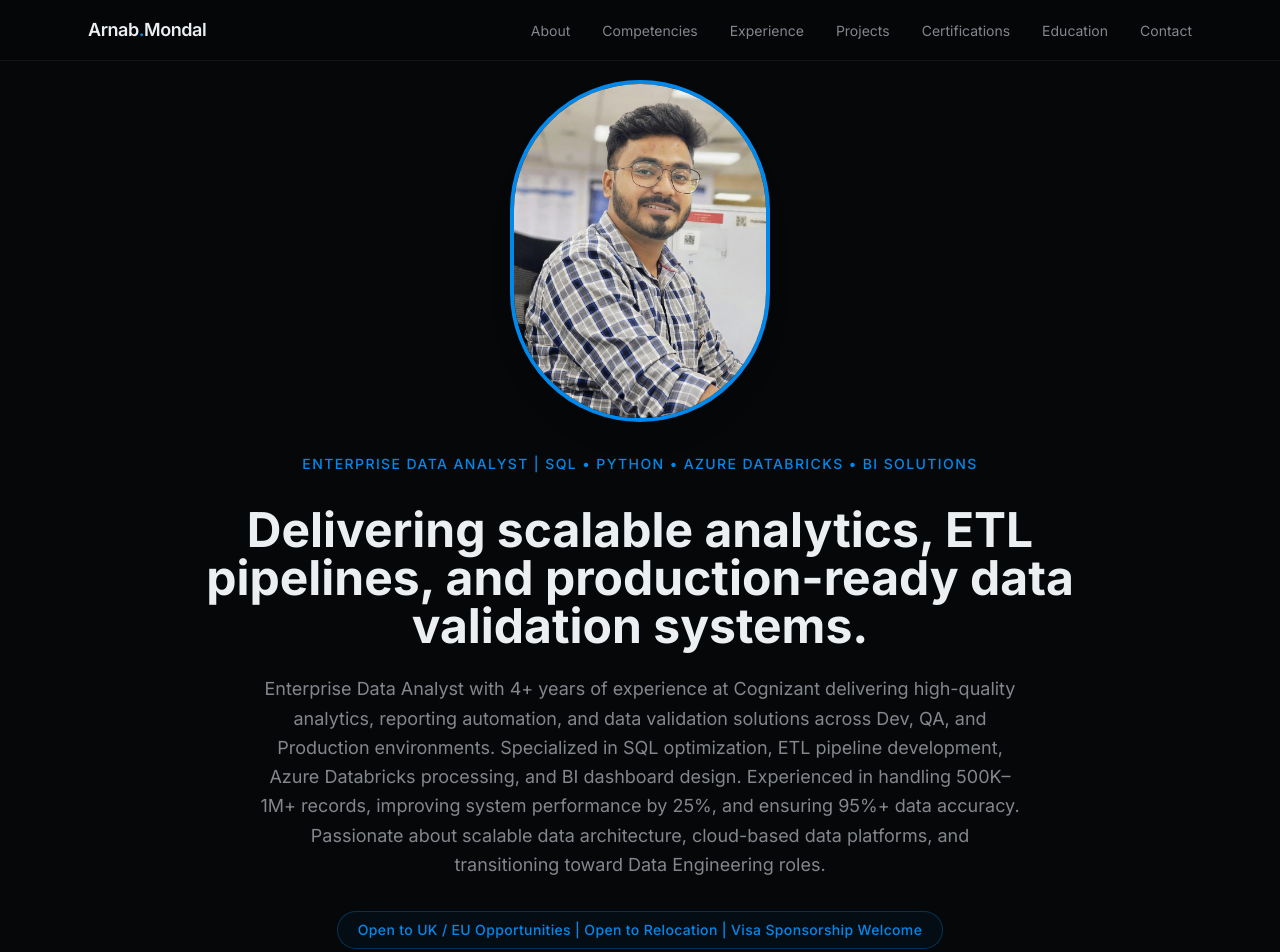
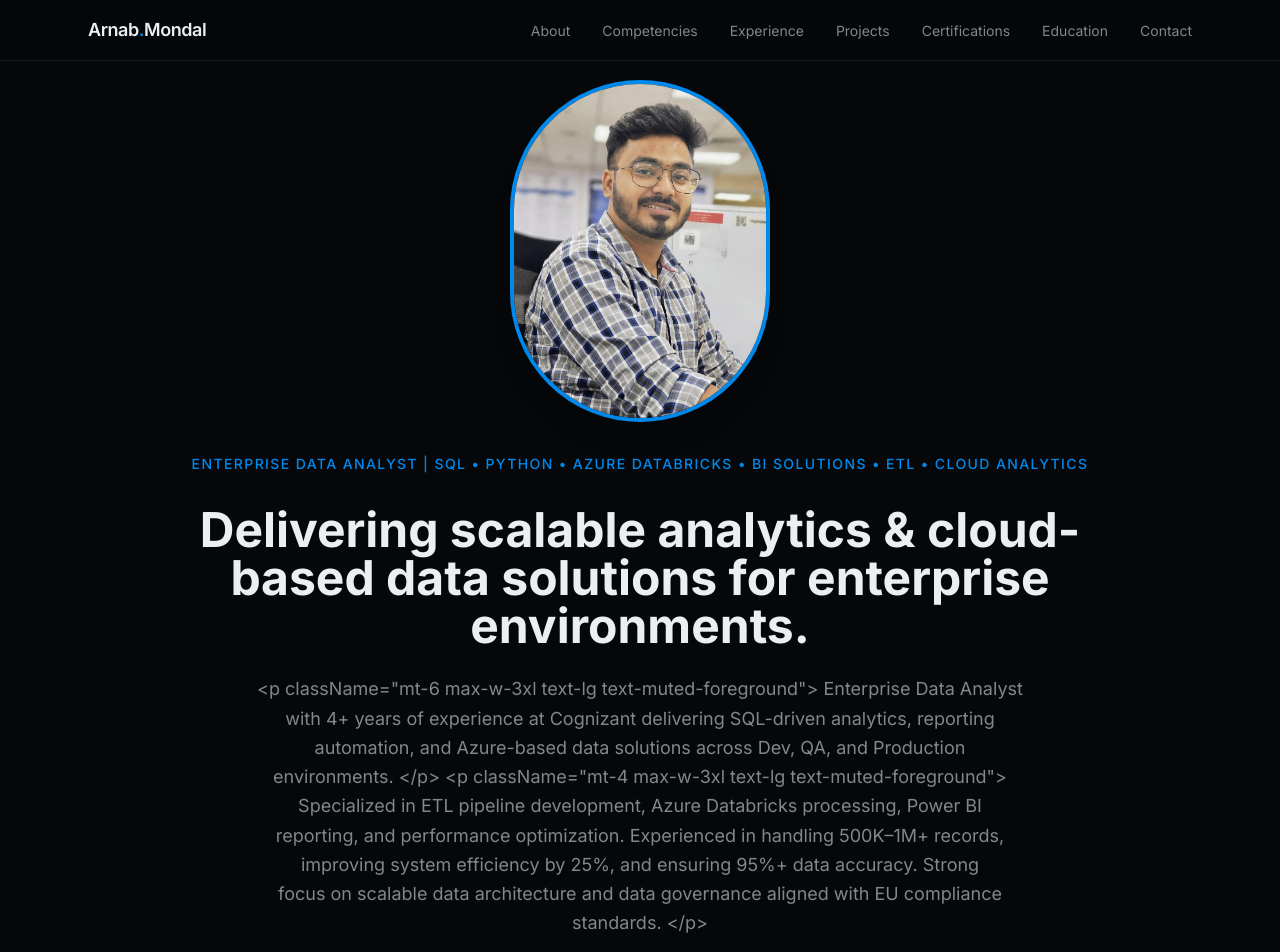
Before and after one commit to ArnabMondal98/Arnab_Portfolio, a Next.js app: page / in a window 1280 px wide. Shown: the top 952 px of the page. Built offline with nearby package versions, Linux system fonts and the light colour scheme.

Commit message:
Update profile.ts

```diff
--- a/data/profile.ts
+++ b/data/profile.ts
@@ -2,17 +2,19 @@ export const profile = {
   name: "Arnab Mondal",
 
   title:
-    "Enterprise Data Analyst | SQL • Python • Azure Databricks • BI Solutions",
+    "Enterprise Data Analyst | SQL • Python • Azure Databricks • BI Solutions • ETL • CLOUD ANALYTICS",
 
   shortHeadline:
-    "Delivering scalable analytics, ETL pipelines, and production-ready data validation systems.",
+    "Delivering scalable analytics & cloud-based data solutions for enterprise environments.",
 
   summary: `
-Enterprise Data Analyst with 4+ years of experience at Cognizant delivering high-quality analytics, reporting automation, and data validation solutions across Dev, QA, and Production environments.
+  <p className="mt-6 max-w-3xl text-lg text-muted-foreground">
+  Enterprise Data Analyst with 4+ years of experience at Cognizant delivering SQL-driven analytics, reporting automation, and Azure-based data solutions across Dev, QA, and Production environments.
+  </p>
 
-Specialized in SQL optimization, ETL pipeline development, Azure Databricks processing, and BI dashboard design. Experienced in handling 500K–1M+ records, improving system performance by 25%, and ensuring 95%+ data accuracy.
-
-Passionate about scalable data architecture, cloud-based data platforms, and transitioning toward Data Engineering roles.
+  <p className="mt-4 max-w-3xl text-lg text-muted-foreground">
+  Specialized in ETL pipeline development, Azure Databricks processing, Power BI reporting, and performance optimization. Experienced in handling 500K–1M+ records, improving system efficiency by 25%, and ensuring 95%+ data accuracy. Strong focus on scalable data architecture and data governance aligned with EU compliance standards.
+  </p>
   `,
 
   location: "Kolkata, India",
@@ -58,4 +60,5 @@ Passionate about scalable data architecture, cloud-based data platforms, and tra
       "Predictive Analytics"
     ]
   }
+
 };
```
